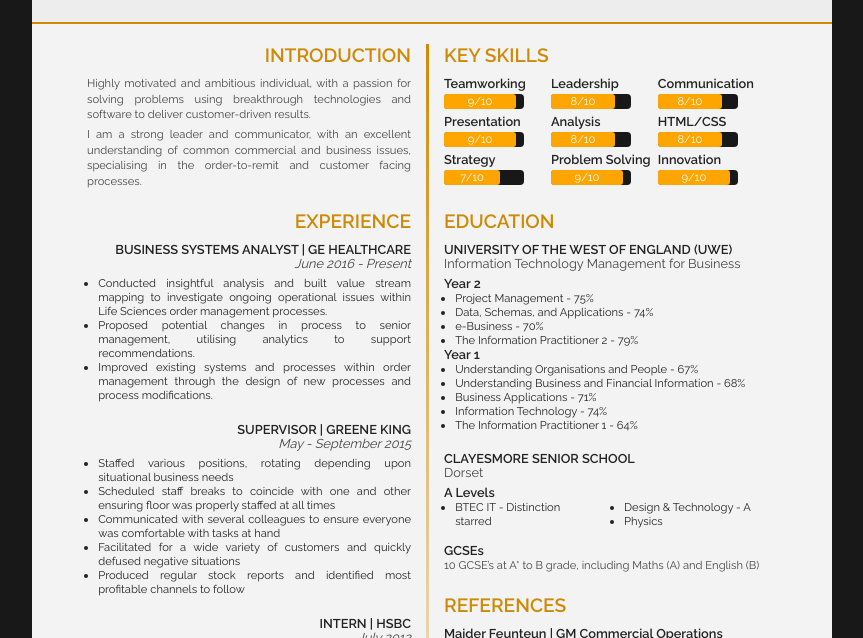
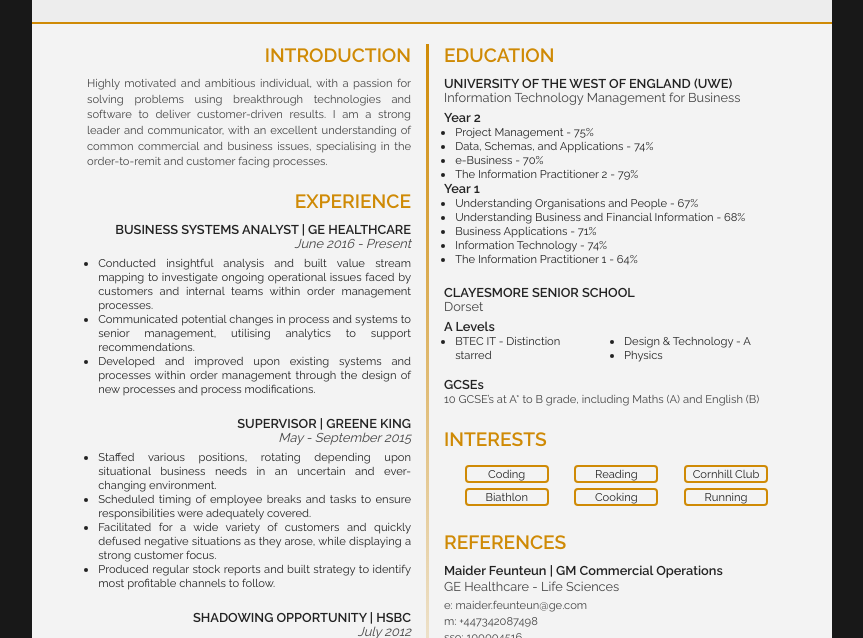
Before and after one commit to jamescomer/jamescomer.github.io, a plain HTML site: page index.html in a window 1280 px wide. Shown: the part 136-774 px from the top of the page, without its empty margins (208-1071 px from the left). Drawn offline with Linux system fonts and the light colour scheme.

Commit message:
Update index.html

```diff
--- a/index.html
+++ b/index.html
@@ -37,8 +37,7 @@
 				<div id="sectionOne" class="splitSection">
 					<article>
 					<h1>INTRODUCTION</h1>
-						<p class="description" style="margin-bottom:4px;">Highly motivated and ambitious individual, with a passion for solving problems using breakthrough technologies and software to deliver customer-driven results.</p>
-						<p class="description">I am a strong leader and communicator, with an excellent understanding of common commercial and business issues, specialising in the order-to-remit and customer facing processes. </p>
+						<p class="description">Highly motivated and ambitious individual, with a passion for solving problems using breakthrough technologies and software to deliver customer-driven results. I am a strong leader and communicator, with an excellent understanding of common commercial and business issues, specialising in the order-to-remit and customer facing processes. </p>
 					</article>
 
 					<h1>EXPERIENCE</h1>
@@ -46,9 +45,9 @@
 						<h2>BUSINESS SYSTEMS ANALYST | GE HEALTHCARE</h2>
 						<p class="subDetails">June 2016 - Present</p>
 						<ul class="educationList">
-							<li>Conducted insightful analysis and built value stream mapping to investigate ongoing operational issues within Life Sciences order management processes.</li>
-							<li>Proposed potential changes in process to senior management, utilising analytics to support recommendations.</li>
-							<li>Improved existing systems and processes within order management through the design of new processes and process modifications.</li>
+							<li>Conducted insightful analysis and built value stream mapping to investigate ongoing operational issues faced by customers and internal teams within order management processes.</li>
+							<li>Communicated potential changes in process and systems to senior management, utilising analytics to support recommendations.</li>
+							<li>Developed and improved upon existing systems and processes within order management through the design of new processes and process modifications.</li>
 						</ul>
 					</article>
 
@@ -56,93 +55,26 @@
 						<h2>SUPERVISOR | GREENE KING</h2>
 						<p class="subDetails">May - September 2015</p>
 						<ul class="educationList">
-							<li>Staffed various positions, rotating depending upon situational business needs</li>
-							<li>Scheduled staff breaks to coincide with one and other ensuring floor was properly staffed at all times</li>
-							<li>Communicated with several colleagues to ensure everyone was comfortable with tasks at hand</li>
-							<li>Facilitated for a wide variety of customers and quickly defused negative situations</li>
-							<li>Produced regular stock reports and identified most profitable channels to follow </li>
+							<li>Staffed various positions, rotating depending upon situational business needs in an uncertain and ever-changing environment.</li>
+							<li>Scheduled timing of employee breaks and tasks to ensure responsibilities were adequately covered.</li>
+							<li>Facilitated for a wide variety of customers and quickly defused negative situations as they arose, while displaying a strong customer focus.</li>
+							<li>Produced regular stock reports and built strategy to identify most profitable channels to follow.</li>
 						</ul>
 					</article>
 
 					<article>
-						<h2>INTERN | HSBC</h2>
+						<h2>SHADOWING OPPORTUNITY | HSBC</h2>
 						<p class="subDetails">July 2012</p>
 						<ul class="educationList">
-							<li>Familiarised myself with the operational team for Greater London region through various interactions</li>
-							<li>Participated in team meetings, adding to my existing communicative skills and ability to analyse information</li>
-							<li>Reported back to director with findings to help provide a solution to on-going issues. This added to my existing problem solving skills</li>
+							<li>Observed and analysed working sessions for the senior retail management team for Greater London region.</li>
+							<li>Provided candid feedback to regional director on team and individual performance and potential areas for improvement.</li>
+							<li>Designed and utilised common ‘mystery shopper’ style test to identify weaknesses in customer service strategy. Generated report detailing findings.</li>
 						</ul>
-					</article>
-
-
-					<article>
-					<h1>INTERESTS</h1>
-					<ul class="keylist">
-						<li>Travelling</li>
-						<li>Running</li>
-						<li>Writing</li>
-						<li>Cooking</li>
-						<li>Coding</li>
-						<li>Biathlon</li>
-					</ul>
 					</article>
 					<div id="splitClear" class="clear"></div>
 				</div>
 
 				<div id="sectionTwo" class="splitSection">
-					<h1 id="skill">KEY SKILLS</h1>
-					<article>
-						<div class="skillsSplit">
-							<h2>Teamworking</h2>
-								<div class="progressbar">
-									<div style="width:90%;">9/10</div>
-								</div>
-							<div class="skillsClear"></div>
-							<h2>Presentation</h2>
-								<div class="progressbar">
-									<div style="width:90%;">9/10</div>
-								</div>
-							<div class="skillsClear"></div>
-							<h2>Strategy</h2>
-								<div class="progressbar">
-									<div style="width:70%;">7/10</div>
-								</div>
-						</div>
-						<div class="skillsSplit">
-							<h2>Leadership</h2>
-								<div class="progressbar">
-									<div style="width:80%;">8/10</div>
-								</div>
-							<div class="skillsClear"></div>
-							<h2>Analysis</h2>
-								<div class="progressbar">
-									<div style="width:80%;">8/10</div>
-								</div>
-							<div class="skillsClear"></div>
-							<h2>Problem Solving</h2>
-								<div class="progressbar">
-									<div style="width:90%;">9/10</div>
-								</div>
-						</div>
-						<div class="skillsSplit">
-							<h2>Communication</h2>
-								<div class="progressbar">
-									<div style="width:80%;">8/10</div>
-								</div>
-							<div class="skillsClear"></div>
-							<h2>HTML/CSS</h2>
-								<div class="progressbar">
-									<div style="width:80%;">8/10</div>
-								</div>
-							<div class="skillsClear"></div>
-							<h2>Innovation</h2>
-								<div class="progressbar">
-									<div style="width:90%;">9/10</div>
-								</div>
-						</div>
-					</article>
-					<div class="clear"></div>
-
 					<h1>EDUCATION</h1>
 					<article id="uni">
 						<h2>UNIVERSITY OF THE WEST OF ENGLAND (UWE)</h2>
@@ -171,12 +103,25 @@
 						<h3>A Levels</h3>
 						<ul class="educationListColumned">
 							<li>BTEC IT - Distinction starred</li>
-							<li>Design & Technology - A</li>
+							<li>Design &amp; Technology - A</li>
 							<li>Physics</li>
 						</ul>
 						<h3>GCSEs</h3>
 						<p>10 GCSE’s at A* to B grade, including Maths (A) and English (B)</p>
 					</article>
+
+					<article>
+					<h1>INTERESTS</h1>
+					<ul class="keylist">
+						<li>Cornhill Club</li>
+						<li>Running</li>
+						<li>Reading</li>
+						<li>Cooking</li>
+						<li>Coding</li>
+						<li>Biathlon</li>
+					</ul>
+					</article>
+					<div class="clear"></div>
 
 					<article>
 					<h1>REFERENCES</h1>
```
